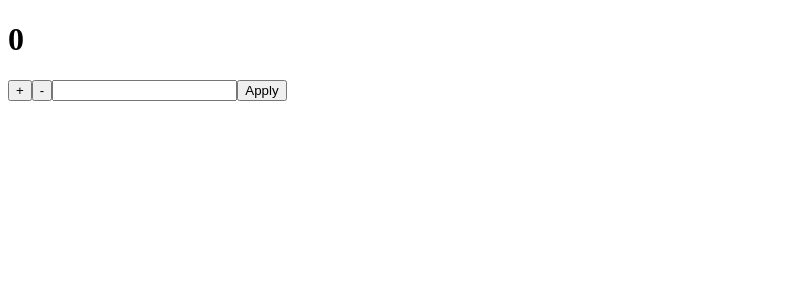
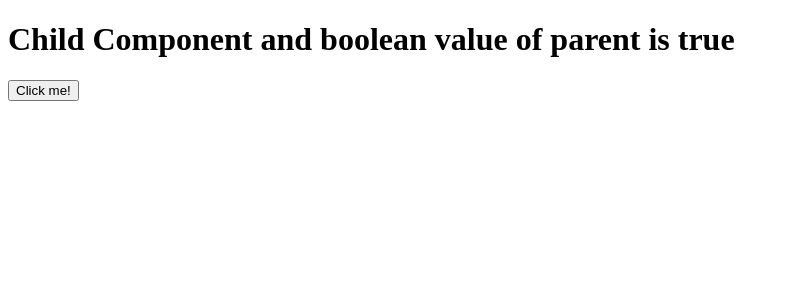
Before and after one commit to ElectricalVeins/first-react-app, a React (Create React App) app: page / in a window 1280 px wide. Shown: the top 300 px of the page, without its empty margins (0-789 px from the left). Built offline with nearby package versions, Linux system fonts and the light colour scheme.

Commit message:
childComponent

```diff
--- a/src/App.js
+++ b/src/App.js
@@ -42,13 +42,15 @@ class App extends Component {
 
 export default App;*/
 import React, { Component } from 'react';
+import ChildComponent from './components/ChildComponent';
 
 class App extends Component {
   constructor (props) {
     super(props);
 
     this.state = {
-      count: 0
+      isTrue: true,
+
     };
     console.log('constr');
   }
@@ -65,31 +67,17 @@ class App extends Component {
     console.log('unmount');
   }
 
-  incrementCounter = () => {
+  reverse=()=>{
     this.setState({
-                    count: this.state.count + 1
-                  });
-
-
-  };
-
-  decrementCounter = () => {
-    this.setState({
-                    count: this.state.count - 1
-                  });
-
+      isTrue: !this.state.isTrue,
+                  })
   };
 
   render () {
     console.log('render');
     return (<div>
-      <h1>{this.state.count}</h1>
-      <button onClick={this.incrementCounter}>+</button>
-      <button onClick={this.decrementCounter}>-</button>
-      <input onInput={(e)=>{
-        this.setState({count: e.currentTarget.value})
-      }} type="text"/>
-      <button onClick={this.setCount}>Apply</button>
+      <ChildComponent isTrue={this.state.isTrue} />
+      <button onClick={this.reverse}>Click me!</button>
     </div>);
   }
 
--- /dev/null
+++ b/src/components/ChildComponent/index.js
@@ -0,0 +1,32 @@
+import React, { Component } from 'react';
+
+class ChildComponent extends Component {
+  constructor (props) {
+    super(props);
+    this.state = {};
+    console.log('ChildComponentConstructor');
+  }
+
+  componentDidMount () {
+    console.log('child mount');
+  }
+
+  componentDidUpdate (prevProps, prevState, snapshot) {
+    console.log('child update');
+  }
+
+  componentWillUnmount () {
+    console.log('child unmount');
+  }
+
+  render () {
+    console.log('child render');
+    return (
+      <h1>Child Component and boolean value of parent is {String(this.props.isTrue)}</h1>
+    );
+
+  }
+
+}
+
+export default ChildComponent;
```
